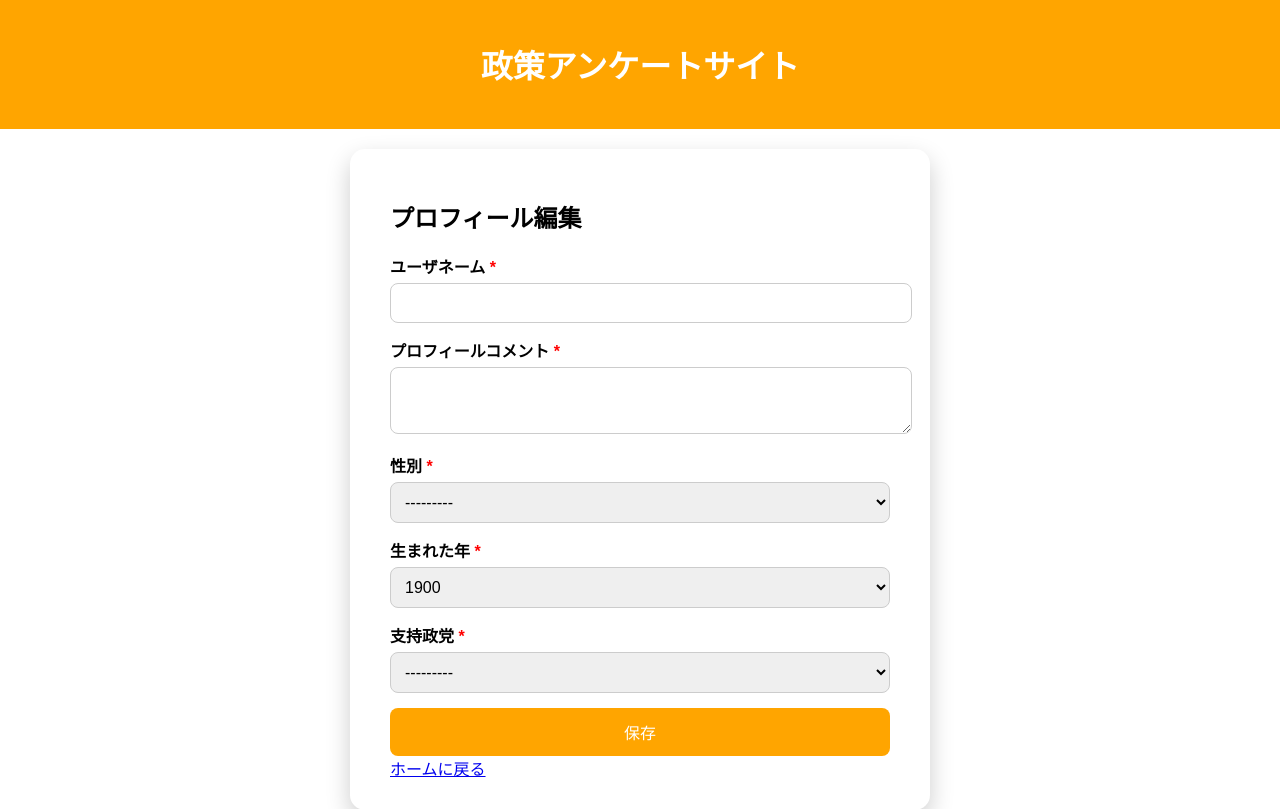
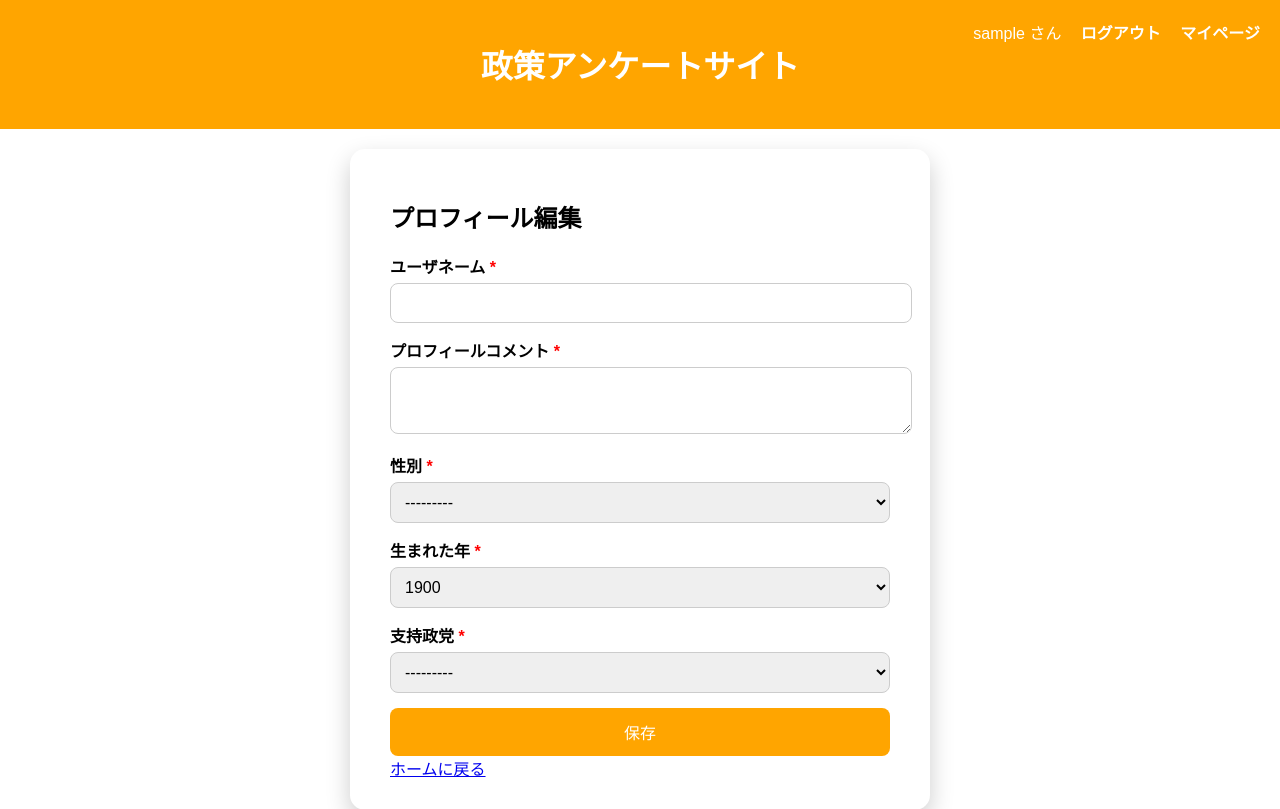
Before and after one commit to d3yoshiki/django-mysite, a Django app: page /polls/edit_profile/ in a window 1280 px wide. Shown: the top 809 px of the page. Run offline with Django 5.2, Linux system fonts and the light colour scheme; the visitor is signed in with stand-in values (Sample User, id 1); data comes from the database, SQL or seed files in the repository.

Commit message:
マイページ編集　base.html修正

```diff
--- a/mysite/urls.py
+++ b/mysite/urls.py
@@ -26,6 +26,9 @@ urlpatterns = [
     path('accounts/', include('social_django.urls', namespace='social')),
     path('login/', views.login_view, name='login'),
     path('after_login/', views.after_login, name='after_login'),
+        path('after_login/', views.mypage, name='after_login'),  # マイページ
+        path('logout/', views.logout_view, name='logout'),
+
 
 
 ]
--- a/polls/templates/polls/base.html
+++ b/polls/templates/polls/base.html
@@ -13,6 +13,18 @@
             color: white;
             padding: 20px;
             text-align: center;
+            position: relative; /* ログインリンク配置用 */
+        }
+        header nav {
+            position: absolute;
+            top: 20px;
+            right: 20px;
+        }
+        header nav a {
+            color: white;
+            text-decoration: none;
+            margin-left: 15px;
+            font-weight: bold;
         }
         main {
             padding: 20px;
@@ -23,14 +35,23 @@
             text-align: center;
             font-size: 0.9em;
         }
-
-
-    </style>
     </style>
 </head>
 <body>
     <header>
         <h1>政策アンケートサイト</h1>
+
+        <nav>
+            {% if user.is_authenticated %}
+                <span>{{ user.userprofile.nickname|default:user.username }} さん</span>
+                <a href="{% url 'logout' %}">ログアウト</a>
+                <a href="{% url 'mypage' %}">マイページ</a>
+            {% else %}
+                <a href="{% url 'social:begin' 'google-oauth2' %}">
+                    Googleでログイン
+                </a>
+            {% endif %}
+        </nav>
     </header>
 
     <main>
@@ -42,7 +63,7 @@
     <footer>
         © 2025 政策アンケート
     </footer>
+
     <a href="{% url 'admin:index' %}" class="hidden-admin">管理画面</a>
 </body>
-</body>
 </html>
--- a/polls/urls.py
+++ b/polls/urls.py
@@ -6,5 +6,8 @@ urlpatterns = [
         path('', views.question_list, name='question_list'),        # 一覧
         path('create/', views.create_question, name='create_question'),
         path('edit_profile/', views.edit_profile, name='edit_profile'),
+        path('after_login/', views.after_login, name='after_login'),
+        path('after_login/', views.mypage, name='after_login'),  # マイページ
+    path('mypage/', views.mypage, name='mypage'),  # 新しいマイページURL
 
 ]
--- a/polls/views.py
+++ b/polls/views.py
@@ -26,7 +26,11 @@ def create_question(request):
 def login_view(request):
     return render(request, 'polls/login.html')
 
+from django.contrib.auth import logout
 
+def logout_view(request):
+    logout(request)
+    return redirect('home')  # ログアウト後にホームへリダイレクト
 
 
 @login_required
@@ -55,3 +59,9 @@ def after_login(request):
     if not profile.nickname:
         return redirect('edit_profile')
     return redirect('home')
+
+@login_required
+def mypage(request):
+    # ログインユーザーのプロフィールを取得
+    profile, created = UserProfile.objects.get_or_create(user=request.user)
+    return render(request, 'polls/mypage.html', {'profile': profile})
```
Also changed, not shown: polls/templates/polls/mypage.html (added, +51 -0 lines).
